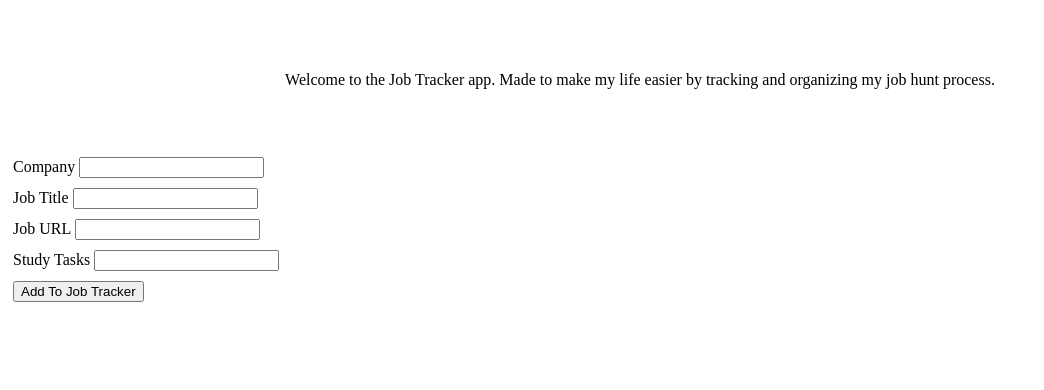
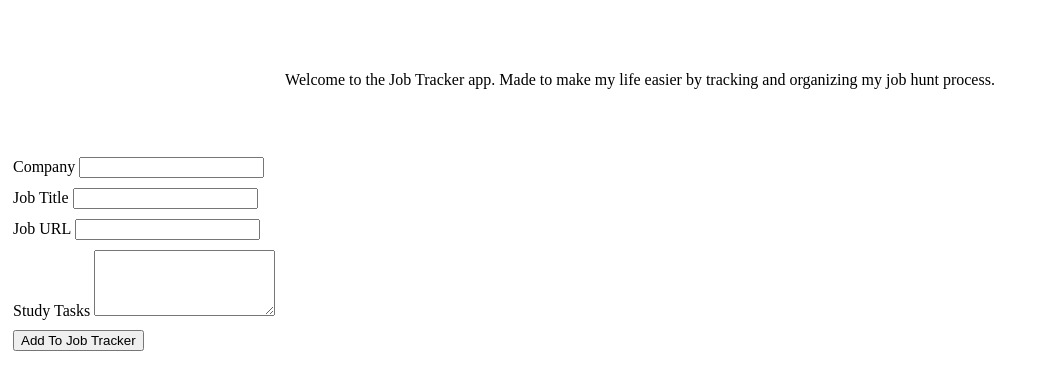
Before and after one commit to DerekScott27/Job-Tracker-app, a website: page index.html in a window 1280 px wide. Shown: the whole page, without its empty margins (0-1044 px from the left). Drawn offline with Linux system fonts and the light colour scheme; no server answers.

Commit message:
Updated forms in index.html

```diff
--- a/index.html
+++ b/index.html
@@ -16,29 +16,29 @@
 </header>
 
 <div id="forms">
-<form>
+<form id="job-form">
     <label for="company">Company</label>
-    <input type="text" id="company" name="company">
+    <input id="company" name="company" type="text" required minlength="2" >
 </form>
 <form>
 
     <label for="job-title">Job Title</label>
-    <input type="text" id="job-title" name="job-title">
+    <input type="text" id="job-title" name="job-title" required minlength="2" >
 
 </form>
 
 <form>
     <label for="job-link">Job URL</label>
-    <input type="text" id="job-link" name="job-link">
+    <input type="url" id="job-link" name="job-link" required>
 </form>
 
 <form>
     <label for="study-tasks">Study Tasks</label>
-    <input type="text" id="study-tasks" name="study-tasks">
+    <textarea id="study-tasks"  name="studyTasks" rows="4" ></textarea>
 </form>
 <form>
     <label for="add-button"></label>
-    <button type="button" id="add-button" name="add-button">Add To Job Tracker</button>
+    <button type="submit" id="add-button" name="add-button">Add To Job Tracker</button>
 </form>
 </div>
 
--- a/server.js
+++ b/server.js
@@ -68,11 +68,11 @@ function validateJob(body){
 
 app.post('/jobs', async  (req, res) => {
   console.log('Incoming body:', req.body);
-    const {company, jobTitle, jobLink, studyTasks} = req.body;
+    const { company, jobTitle, jobLink, studyTasks } = req.body;
 
     const errors = validateJob({company, jobTitle, jobLink});
     if(errors.length > 0){
-        return res.status(400).json({errors});
+        return res.status(400).json({ errors });
     }
 
 
```
